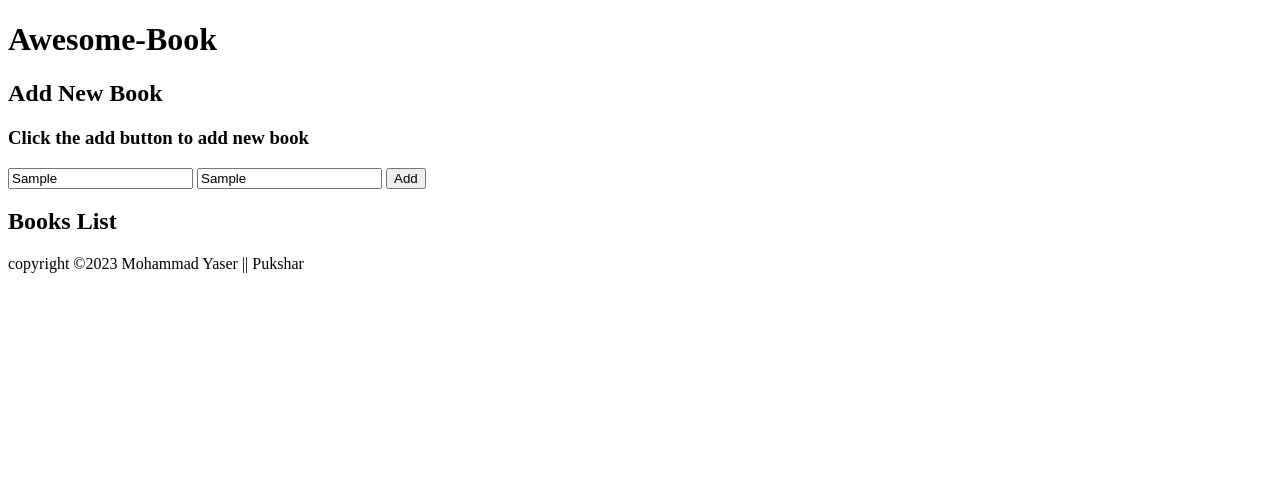
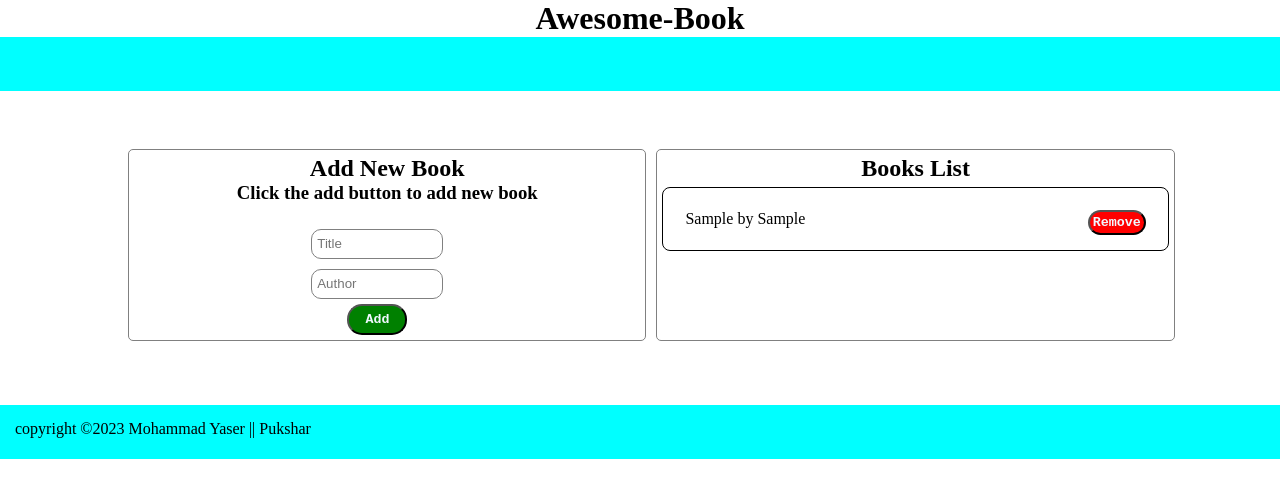
Before and after one commit to MohammadYaser/Awesome-Books, a plain HTML site: page index.html in a window 1280 px wide. Both pictures are taken after typing "Sample", "Sample" into the empty fields and a click on the button "Add". Drawn offline with Linux system fonts and the light colour scheme.

Commit message:
Update script.js and style.css

```diff
--- a/script.js
+++ b/script.js
@@ -7,3 +7,52 @@ function addBook(title, author) {
   books.push(newBook);
   localStorage.setItem('books', JSON.stringify(books));
 }
+
+// Function to remove a book from the collection
+function removeBook(index) {
+  books = books.filter((book, i) => i !== index);
+  localStorage.setItem('books', JSON.stringify(books));
+}
+
+// Function to display the books in the collection
+function displayBooks() {
+  const bookList = document.getElementById('bookList');
+  bookList.innerHTML = '';
+
+  for (let i = 0; i < books.length; i++) {
+    const book = books[i];
+
+    const listItem = document.createElement('li');
+    listItem.textContent = `${book.title} by ${book.author}`;
+
+    const removeButton = document.createElement('button');
+    removeButton.textContent = 'Remove';
+    removeButton.classList.add('remove-btn');
+    removeButton.addEventListener('click', () => {
+      removeBook(i);
+      displayBooks();
+    });
+
+    listItem.appendChild(removeButton);
+    bookList.appendChild(listItem);
+  }
+}
+
+// Add button event listener
+const addButton = document.getElementById('addButton');
+addButton.addEventListener('click', () => {
+  const titleInput = document.getElementById('titleInput');
+  const authorInput = document.getElementById('authorInput');
+
+  const title = titleInput.value;
+  const author = authorInput.value;
+
+  addBook(title, author);
+  displayBooks();
+
+  titleInput.value = '';
+  authorInput.value = '';
+});
+
+// Display the initial books in the collection
+displayBooks();
--- a/style.css
+++ b/style.css
@@ -0,0 +1,92 @@
+* {
+    box-sizing: border-box;
+    padding: 0%;
+    margin: 0%;
+}
+
+h1 {
+    text-align: center;
+}
+
+header {
+
+    height: 54px;
+    background-color: aqua;
+    margin: auto;
+    padding: 15px;
+}
+
+.container {
+    display: flex;
+    flex-direction: row;
+    margin-left: 10%;
+    gap: 10px;
+}
+
+.add-new, .listBook {
+    width: 45%;
+    margin-top: 5%;
+    border: 1px solid gray;
+    border-radius: 5px;
+    padding: 5px;
+}
+
+h2, h3 {
+    text-align: center;
+}
+
+.inputs {
+    display: flex;
+    flex-direction: column;
+    margin-top: 3%;
+    margin-left: 35%;
+}
+input {
+    width: 40%;
+    height: 30px;
+    padding: 5px;
+    margin-top: 3%;
+    border: 1px solid gray;
+    border-radius: 10px;
+}
+
+#addButton {
+    padding: 6px;
+    width: 60px;
+    margin-top: 5px;
+    margin-left: 11%;
+    background-color: green;
+    border-radius: 15px;
+    color: aliceblue;
+    font-family: 'Courier New', Courier, monospace;
+    font-weight: bolder;
+}
+
+ul li {
+    list-style: none;
+    padding: 22px;
+    border: 1px solid black;
+    border-radius: 8px;
+    margin-top: 5px;
+}
+
+.remove-btn {
+    padding: 3px;
+    background-color: red;
+    margin-left: 4%;
+    border-radius: 15px;
+    color: aliceblue;
+    font-family: 'Courier New', Courier, monospace;
+    font-weight: bolder;
+    float: right;
+}
+
+footer {
+    width: 100%;
+    position: absolute;
+    height: 54px;
+    background-color: aqua;
+    padding: 15px;
+    margin-top: 5%;
+    display: flex;
+}
```
Also changed, not shown: index.html (+2 -5 lines).
